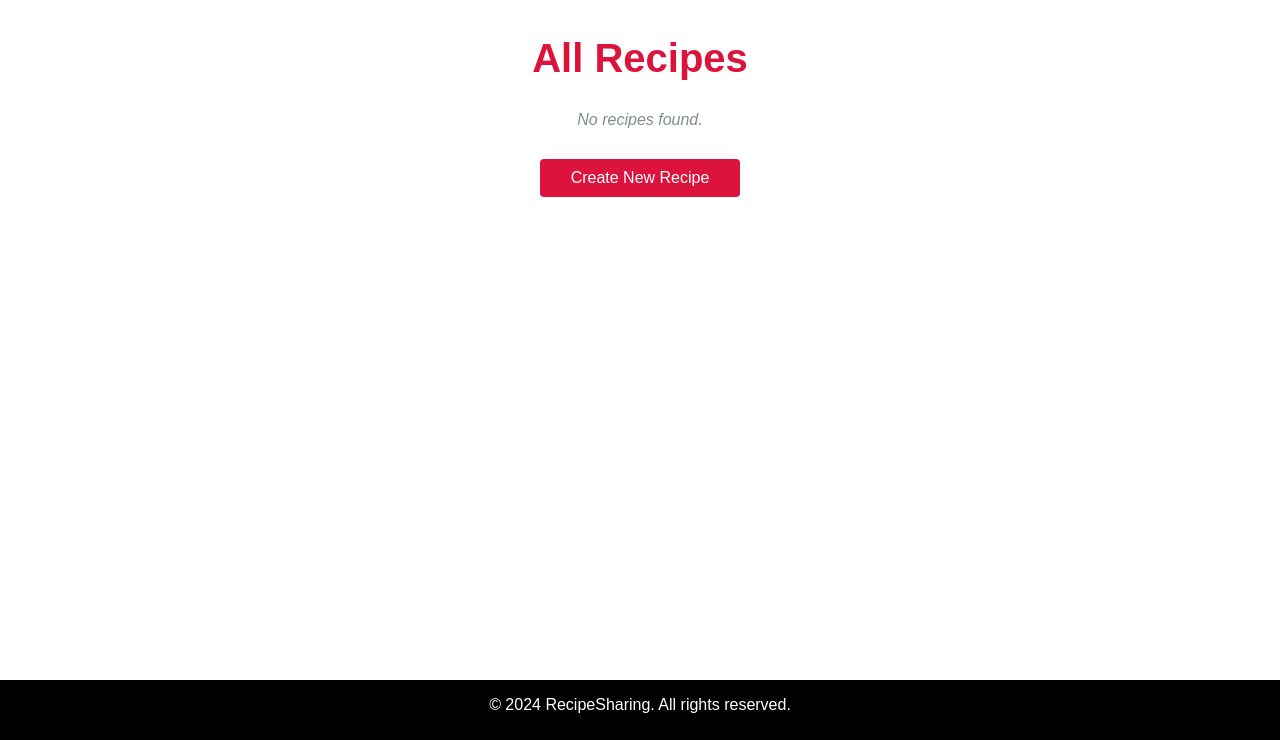
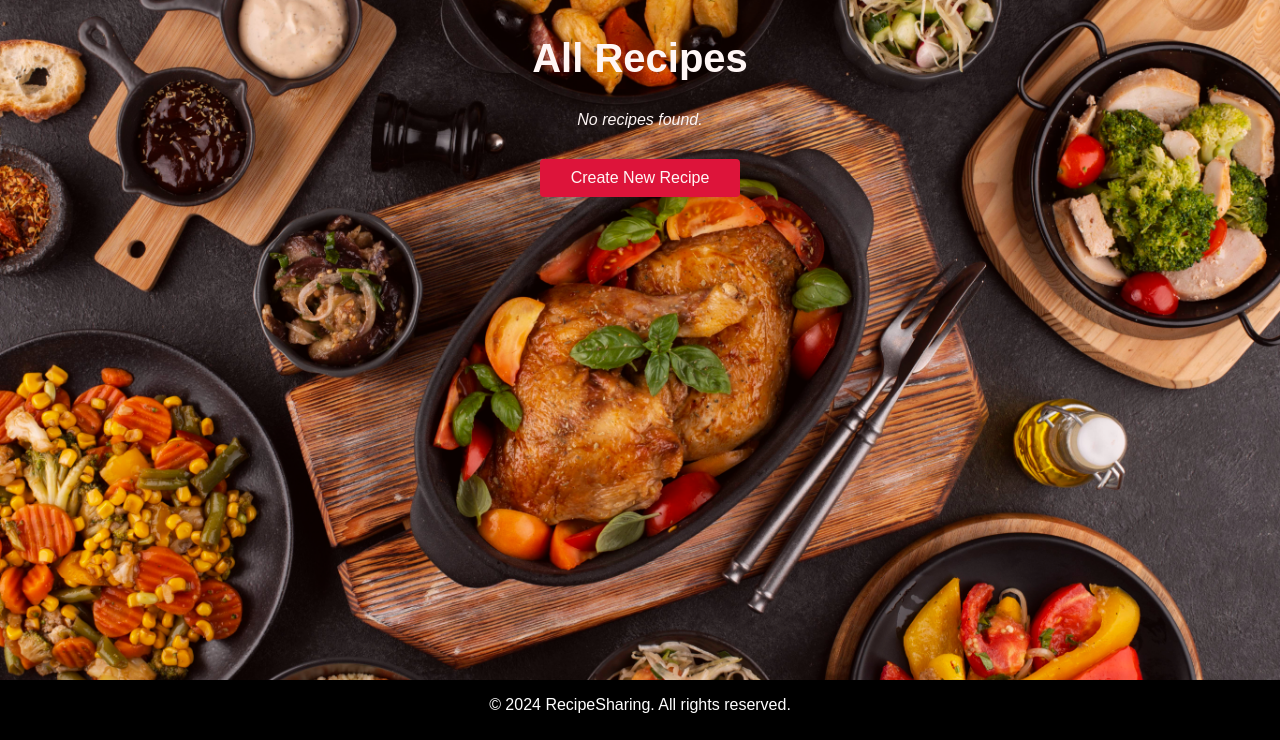
Before and after one commit to Sihag3126/assignment-2, a Node server app: page /recipes in a window 1280 px wide. Shown: the part 60-800 px from the top of the page. Run offline with Node 20, Linux system fonts and the light colour scheme; data that the repository does not hold is empty; some libraries are stand-ins or nearby versions.

Commit message:
Add background image in styles.css

```diff
--- a/public/stylesheets/style.css
+++ b/public/stylesheets/style.css
@@ -121,6 +121,20 @@ nav {
 main {
   flex: 1; /* This will make the main content area grow to fill available space */
   padding: 1rem;
+  position: relative; /* Required for the pseudo-element */
+  background: url("/images/top-view-table-full-delicious-food-composition.jpg")
+    no-repeat center center/cover;
+}
+
+main::before {
+  content: "";
+  position: absolute;
+  top: 0;
+  left: 0;
+  right: 0;
+  bottom: 0;
+  background: rgba(255, 25, 0, 0.039); /* Red shade with 50% opacity */
+  pointer-events: none; /* Ensures the overlay doesn't interfere with content interaction */
 }
 /* MAIN AREA STYLES END */
 
@@ -583,7 +597,7 @@ create recipes */
 }
 
 .all-recipes__title {
-  color: #dc143c;
+  color: #fff;
   text-align: center;
   margin-bottom: 30px;
   font-size: 2.5em;
@@ -662,7 +676,7 @@ create recipes */
 
 .all-recipes__no-recipes {
   text-align: center;
-  color: #7f8c8d;
+  color: #fff;
   font-style: italic;
 }
 
```
Also changed, not shown: public/images/top-view-table-full-delicious-food-composition.jpg (added).
